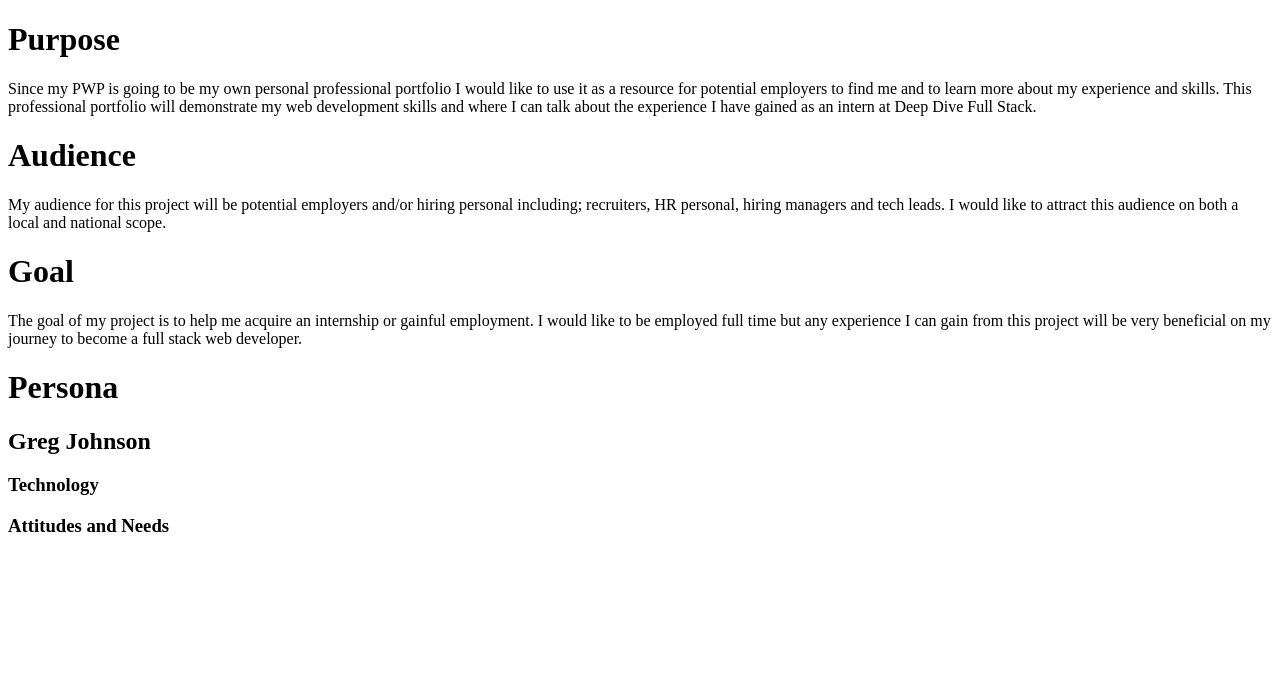
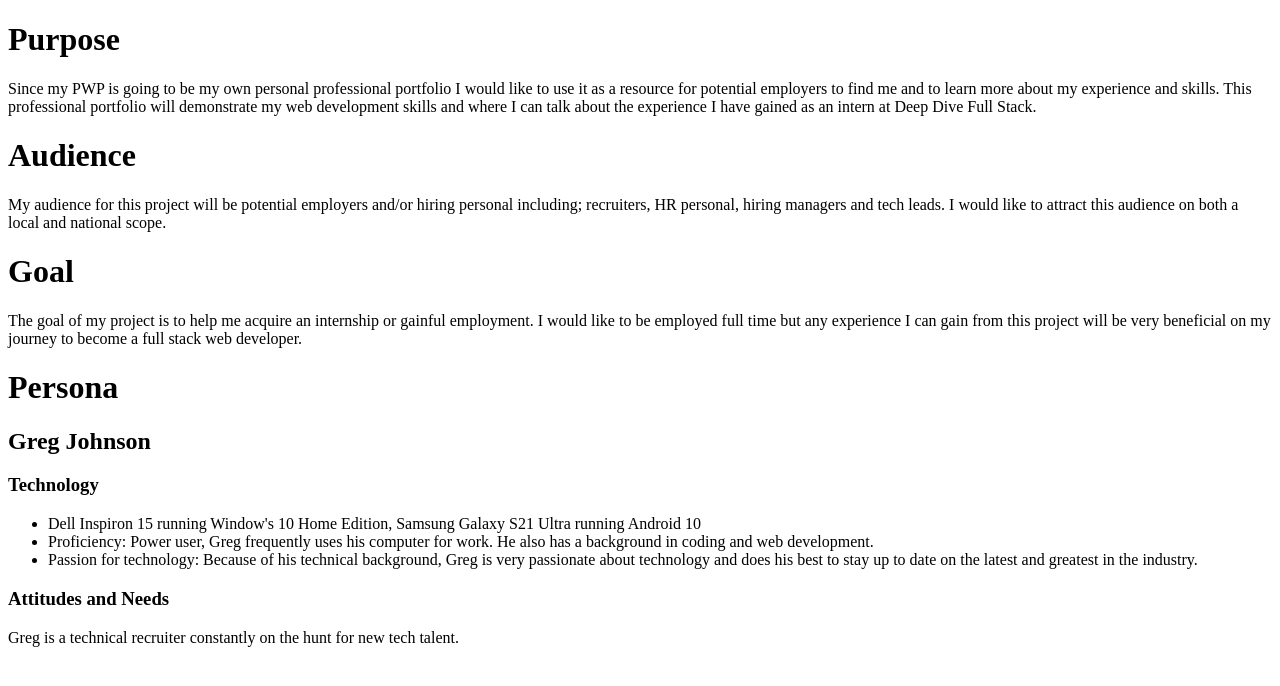
Before and after one commit to jrodri09-ai/pwp-professional-portfolio, a plain HTML site: page public_html/documentation/milestone-1.html in a window 1280 px wide. Drawn offline with Linux system fonts and the light colour scheme.

Commit message:
added tech, proficiency, and passion for tech

```diff
--- a/public_html/documentation/milestone-1.html
+++ b/public_html/documentation/milestone-1.html
@@ -26,8 +26,20 @@
 <h1> Persona </h1>
 <h2> Greg Johnson</h2>
 <h3>Technology</h3>
-<ul> </ul>
+<ul>
+    <li>Dell Inspiron 15 running Window's 10 Home Edition, Samsung Galaxy S21 Ultra running Android
+    10 </li>
+
+    <li> Proficiency: Power user, Greg frequently uses his computer for work. He also has a
+        background in coding and web development.</li>
+
+    <li> Passion for technology: Because of his technical background, Greg is very passionate
+        about technology and does his best to stay up to date on the latest and greatest in the
+        industry.
+    </li>
+</ul>
 <h3>Attitudes and Needs</h3>
+<p> Greg is a technical recruiter constantly on the hunt for new tech talent. </p>
 
 
 </body>
```
